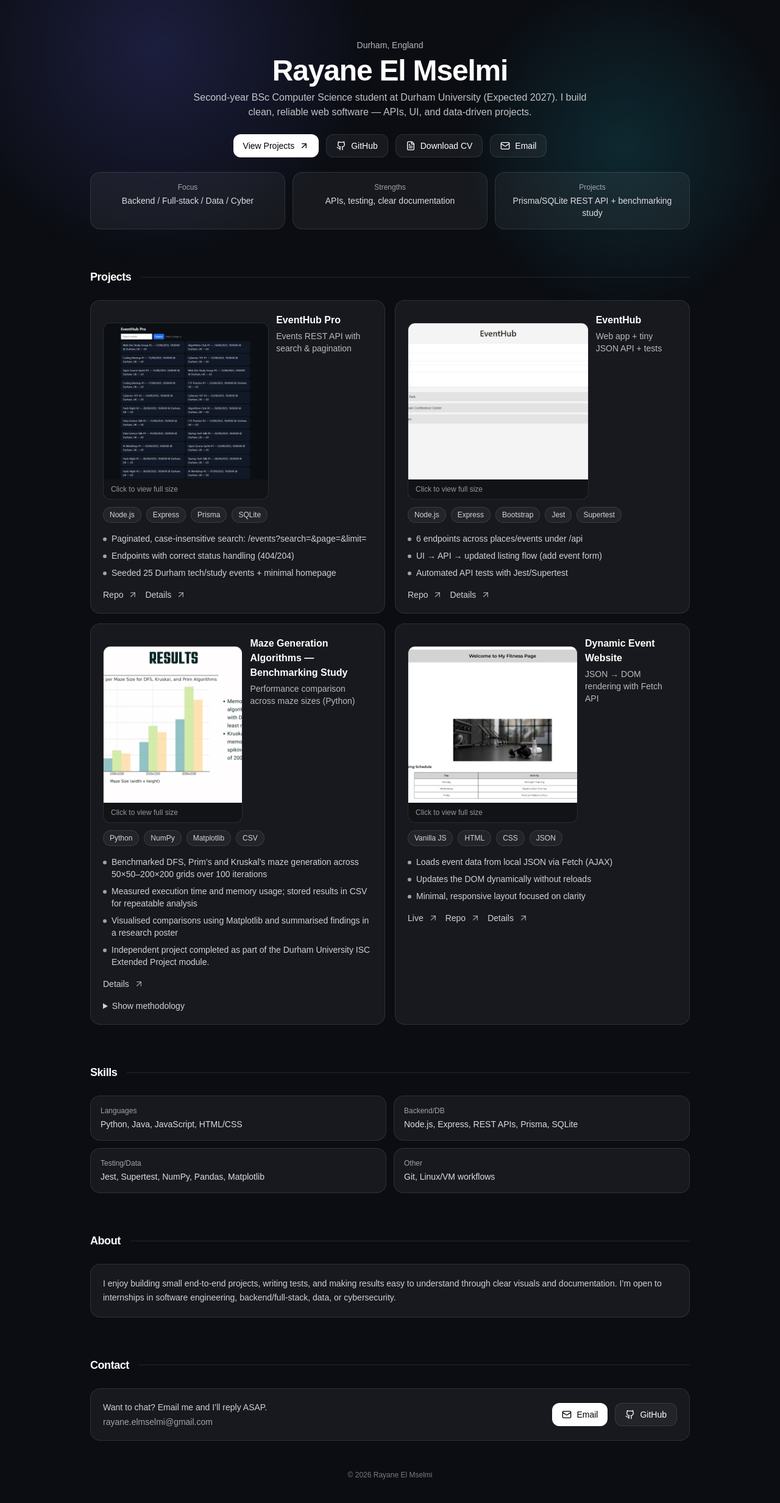
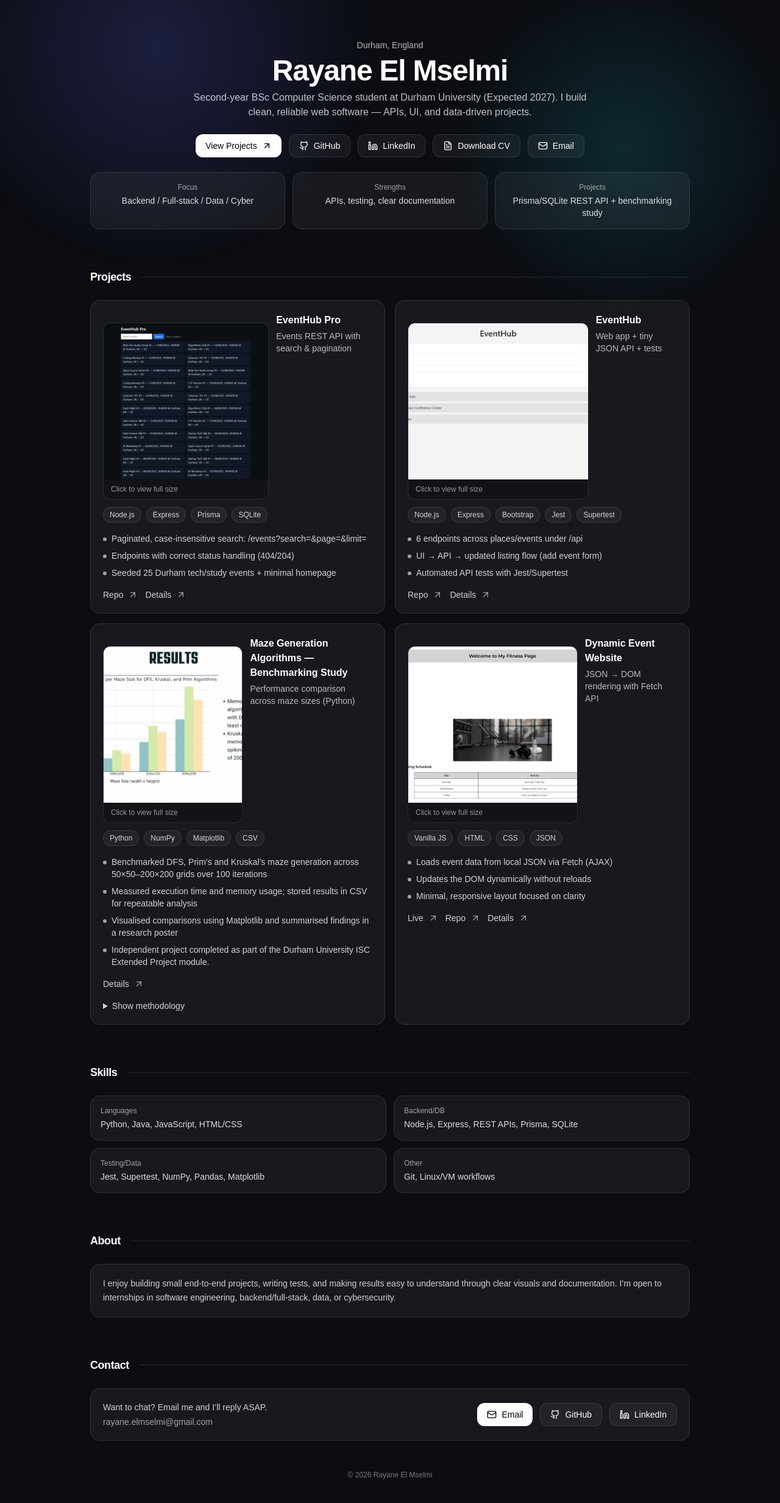
Before and after one commit to icyy001/portfolio, a Next.js app: page / in a window 1280 px wide. Shown: the top 2464 px of the page at 61% size. Built offline with nearby package versions, Linux system fonts and the light colour scheme.

Commit message:
Add LinkedIn link to portfolio

```diff
--- a/app/page.tsx
+++ b/app/page.tsx
@@ -1,5 +1,5 @@
 // app/page.tsx
-import { ArrowUpRight, Github, Mail, FileText } from "lucide-react";
+import { ArrowUpRight, Github, Mail, FileText, Linkedin } from "lucide-react";
 import Link from "next/link";
 import Image from "next/image";
 import { MotionDiv } from "./components/Motion";
@@ -181,6 +181,14 @@ export default function Page() {
               variant="ghost"
             >
               GitHub
+            </ButtonLink>
+
+            <ButtonLink
+              href="www.linkedin.com/in/rayane-el-mselmi"
+              icon={<Linkedin size={16} />}
+              variant="ghost"
+            >
+              LinkedIn
             </ButtonLink>
 
             <ButtonLink
@@ -395,6 +403,14 @@ export default function Page() {
               >
                 GitHub
               </ButtonLink>
+
+              <ButtonLink
+                href="www.linkedin.com/in/rayane-el-mselmi"
+                icon={<Linkedin size={16} />}
+                variant="ghost"
+              >
+                LinkedIn
+              </ButtonLink>
             </div>
           </div>
         </section>
```
